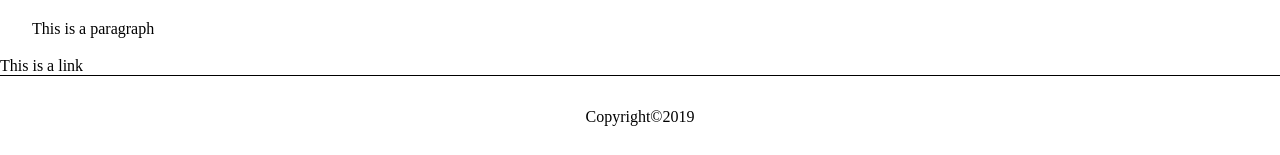
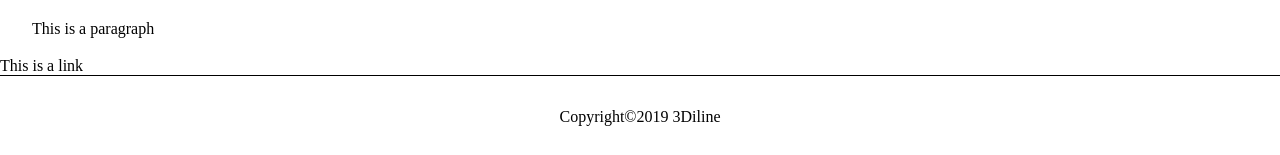
Before and after one commit to matteocarpi/3Diline, a Jekyll site: the page built from index.md, in a window 1280 px wide. Shown: the part 822-977 px from the top of the page. Built offline with Jekyll 4.4.1, drawn with Linux system fonts in a browser that asks for light colours; part of the change alters nothing that is shown.

Commit message:
updated config

```diff
--- a/_config.yml
+++ b/_config.yml
@@ -13,13 +13,14 @@
 # you will see them accessed via {{ site.title }}, {{ site.email }}, and so on.
 # You can create any custom variable you would like, and they will be accessible
 # in the templates via {{ site.myvariable }}.
-title: ""
-name: ""
-email: ""
+title: "3Diline"
+name: "3Diline"
+email: "3diline@tin.it"
+tel: "+39 081 512 3280"
 description: ""
 permalink: /:title/
 baseurl: "" # the subpath of your site, e.g. /blog
-url: "" # the base hostname & protocol for your site, e.g. http://example.com
+url: "https://www.3diline.it" # the base hostname & protocol for your site, e.g. http://example.com
 image: ""
 # Build settings
 markdown: kramdown
```
